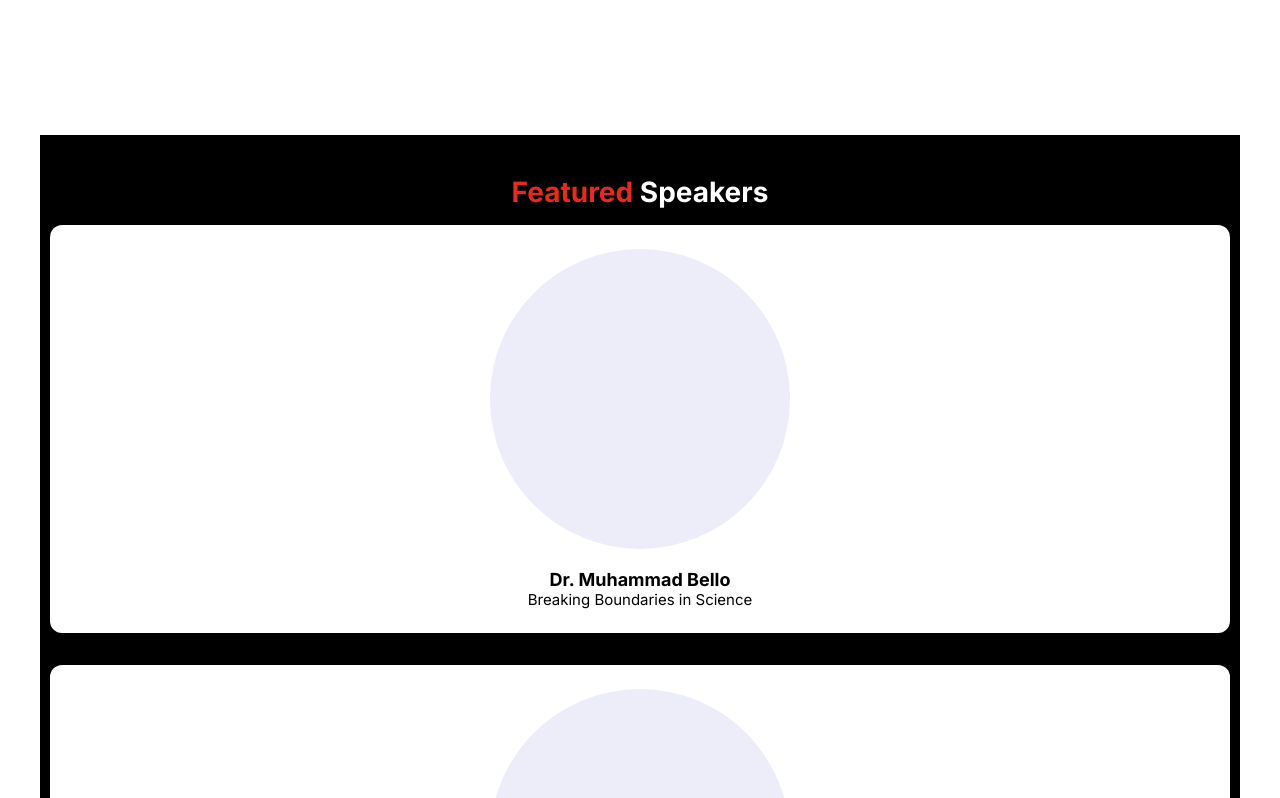
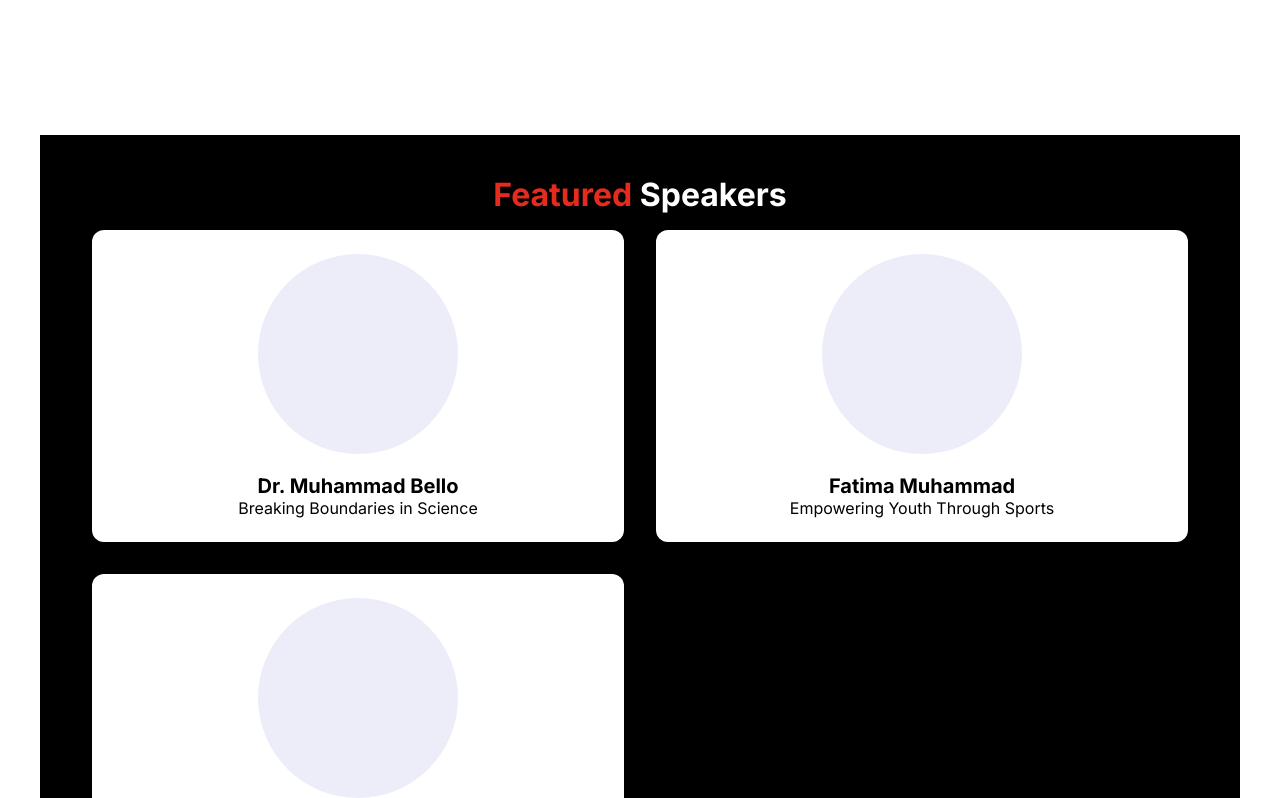
Before and after one commit to Meetkamal256/tedxkashere, a Next.js app: page / in a window 1280 px wide. Shown: the part 1040-1838 px from the top of the page. Built offline with nearby package versions, Linux system fonts and the light colour scheme.

Commit message:
style(featuredSpeakers):  enhance font-size, padding and layout for tablets

```diff
--- a/app/components/featuredSpeakers/FeaturedSpeakers.tsx
+++ b/app/components/featuredSpeakers/FeaturedSpeakers.tsx
@@ -16,8 +16,8 @@
               <Image
                 src="/blankImage.png"
                 alt="speaker.name"
-                width={300}
-                height={300}
+                width={200}
+                height={200}
                 className={styles.image}
               />
               <h3 className={styles.name}>{speaker.name}</h3>
--- a/app/components/featuredSpeakers/featured-speakers.module.css
+++ b/app/components/featuredSpeakers/featured-speakers.module.css
@@ -1,6 +1,6 @@
 .speakersSection {
   background: #000;
-  padding: 40px 10px;
+  padding: 40px 20px;
   text-align: center;
   width: 100%;
   max-width: 100%;
@@ -21,6 +21,7 @@
   display: grid;
   grid-template-columns: 1fr;
   gap: 32px;
+  padding: 0px;
 }
 
 .card {
@@ -49,3 +50,23 @@
 .topic {
   font-size: 15px;
 }
+
+/* Medium screens: tablets */
+@media (min-width: 768px) {
+  .grid {
+    grid-template-columns: repeat(2, 1fr);
+    padding: 0 32px;
+  }
+
+  .heading {
+    font-size: 32px;
+  }
+
+  .name {
+    font-size: 20px;
+  }
+
+  .topic {
+    font-size: 16px;
+  }
+}
```
